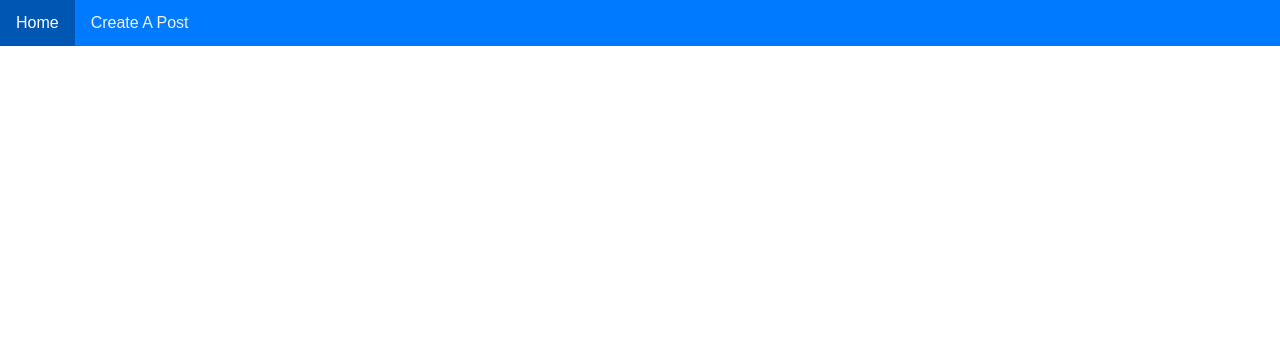
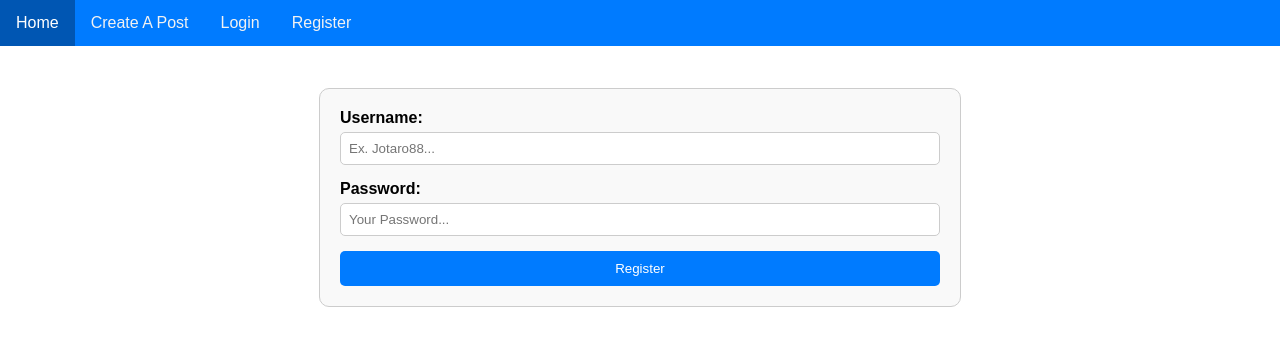
Before and after one commit to mesakhlolo/fullstack-javascript, a React (Vite) app in the folder client/: page /register in a window 1280 px wide. Before the commit this address had no page. Shown: the top 346 px of the page. Built offline with nearby package versions, Linux system fonts and the light colour scheme.

Commit message:
eps-8: add login and registration pages with routing

```diff
--- a/client/src/App.jsx
+++ b/client/src/App.jsx
@@ -3,6 +3,8 @@
 import Home from "./pages/Home";
 import CreatePost from "./pages/CreatePost";
 import Post from "./pages/Post";
+import Login from "./pages/Login";
+import Register from "./pages/Register";
 
 function App() {
   return (
@@ -11,11 +13,15 @@
         <div className="navbar">
           <Link to="/">Home</Link>
           <Link to="/createpost">Create A Post</Link>
+          <Link to="/login">Login</Link>
+          <Link to="/register">Register</Link>
         </div>
         <Routes>
           <Route path="/" element={<Home />} />
           <Route path="/createpost" element={<CreatePost />} />
           <Route path="/post/:id" element={<Post />} />
+          <Route path="/login" element={<Login />} />
+          <Route path="/register" element={<Register />} />
         </Routes>
       </Router>
     </div>
--- /dev/null
+++ b/client/src/pages/Login.jsx
@@ -0,0 +1,35 @@
+import { useState } from "react";
+import axios from "axios";
+
+function Login() {
+  const [username, setUsername] = useState("");
+  const [password, setPassword] = useState("");
+
+  const login = () => {
+    const data = { username: username, password: password };
+    axios.post("http://localhost:8080/auth/login", data).then((response) => {
+      console.log(response.data);
+    });
+  };
+
+  return (
+    <div>
+      <input
+        type="text"
+        onChange={(event) => {
+          setUsername(event.target.value);
+        }}
+      />
+      <input
+        type="password"
+        onChange={(event) => {
+          setPassword(event.target.value);
+        }}
+      />
+
+      <button onClick={login}>Login</button>
+    </div>
+  );
+}
+
+export default Login;
--- /dev/null
+++ b/client/src/pages/Register.jsx
@@ -0,0 +1,59 @@
+import { Formik, Form, Field, ErrorMessage } from "formik";
+import * as Yup from "yup";
+import axios from "axios";
+import "../styles/Register.css";
+
+function Register() {
+  const initialValue = {
+    username: "",
+    password: "",
+  };
+
+  const validationSchema = Yup.object().shape({
+    username: Yup.string().min(3).max(15).required(),
+    password: Yup.string().min(4).max(20).required(),
+  });
+
+  const onSubmit = (data) => {
+    axios.post("http://localhost:8080/auth", data).then(() => {
+      console.log(data);
+    });
+  };
+
+  return (
+    <div className="register-container">
+      <Formik
+        initialValues={initialValue}
+        onSubmit={onSubmit}
+        validationSchema={validationSchema}
+      >
+        <Form className="create-post-form">
+          <div className="form-group">
+            <label htmlFor="username">Username: </label>
+            <ErrorMessage name="username" component="span" />
+            <Field
+              id="username"
+              name="username"
+              placeholder="Ex. Jotaro88..."
+            />
+          </div>
+          <div className="form-group">
+            <label htmlFor="password">Password: </label>
+            <ErrorMessage name="password" component="span" />
+            <Field
+              id="password"
+              name="password"
+              type="password"
+              placeholder="Your Password..."
+            />
+          </div>
+          <button type="submit" className="submit-button">
+            Register
+          </button>
+        </Form>
+      </Formik>
+    </div>
+  );
+}
+
+export default Register;
--- /dev/null
+++ b/client/src/styles/Register.css
@@ -0,0 +1,9 @@
+.register-container {
+  max-width: 600px;
+  width: 100%;
+  margin: 16px auto 0;
+  padding: 20px;
+  border: 1px solid #ccc;
+  border-radius: 10px;
+  background-color: #f9f9f9;
+}
```
Also changed, not shown: 1 other file (tests, documents, lock files or other folders).
